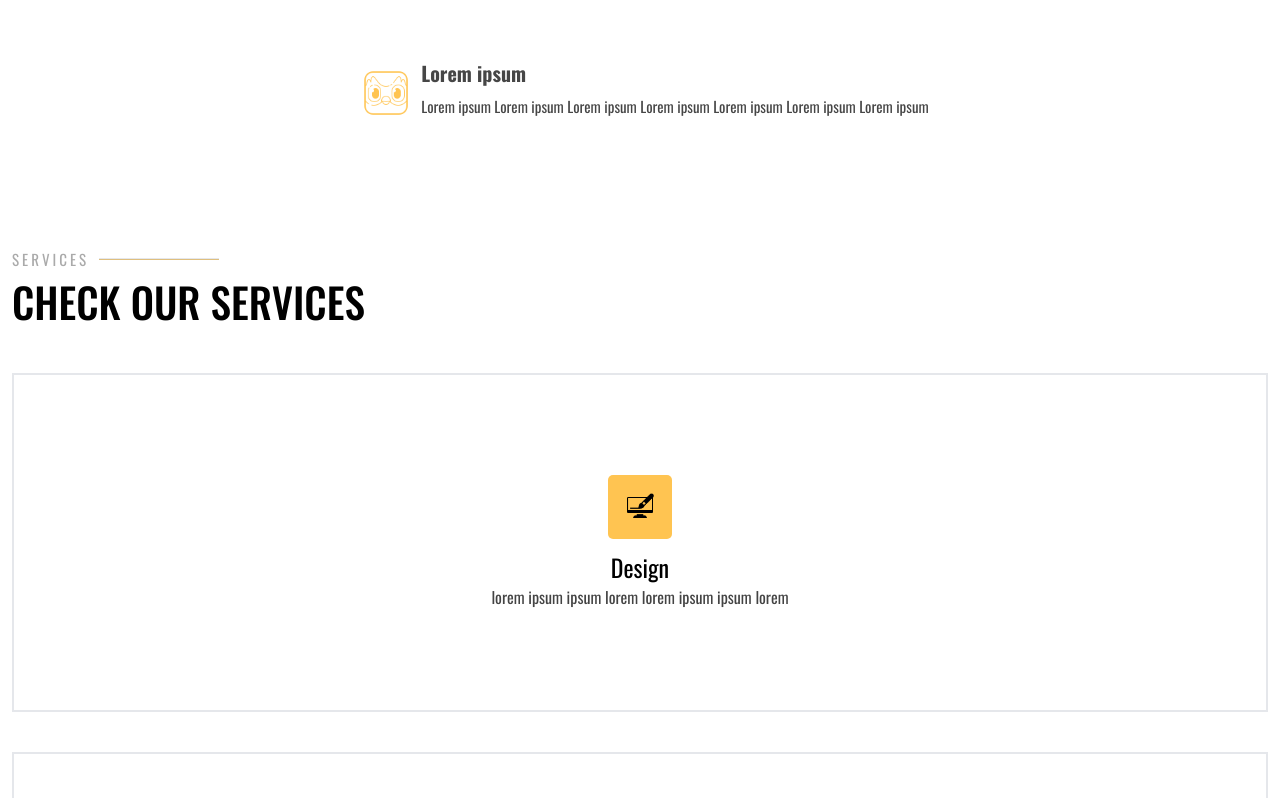
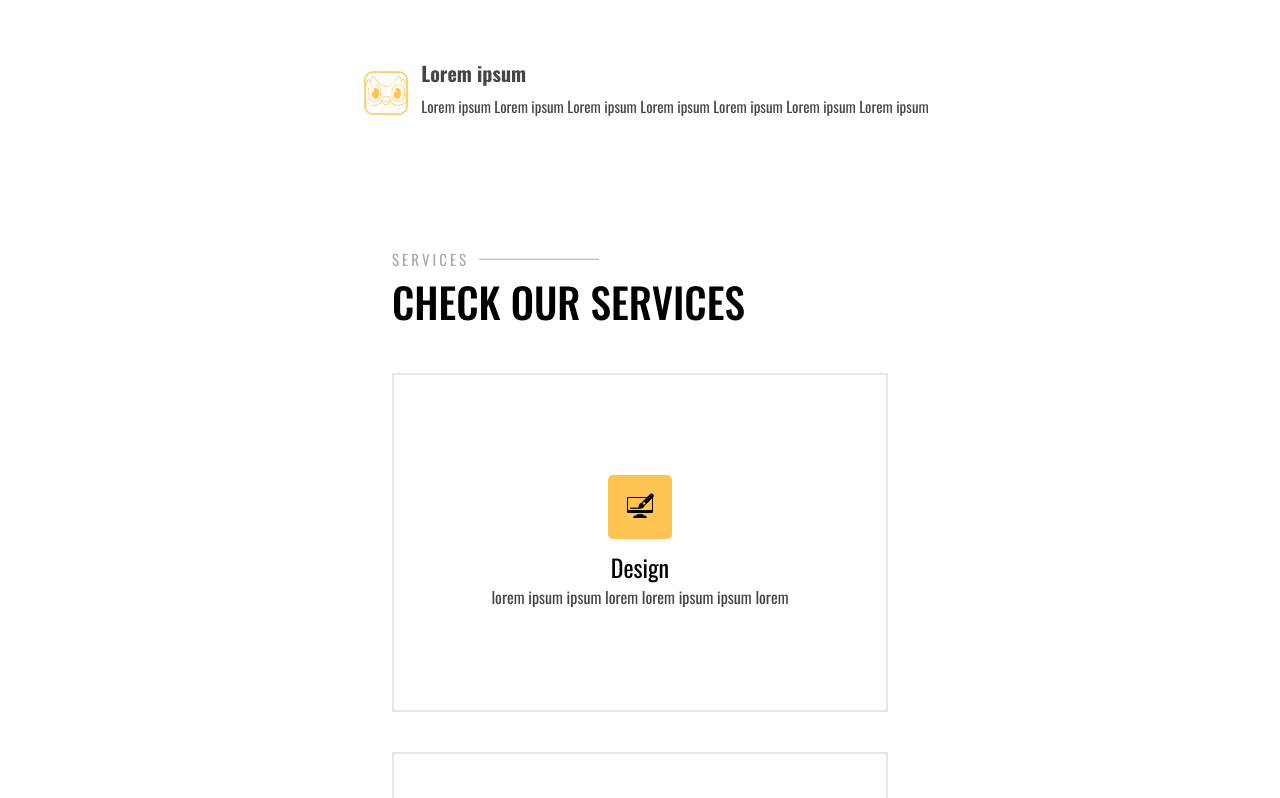
Before and after one commit to webLance24/weblance-portfolio, a React (Vite) app: page / in a window 1280 px wide. Shown: the part 2022-2820 px from the top of the page. Built offline with nearby package versions, Linux system fonts and the light colour scheme.

Commit message:
fix: change serveces page to responsive

```diff
--- a/src/Components/Services.tsx
+++ b/src/Components/Services.tsx
@@ -5,7 +5,7 @@ import back from "../../public/img/icons/back.png";
 function Services() {
   return (
     <div id="services" className="bg-[white]">
-      <div className="bg-[white] pt-[120px] px-[12px]">
+      <div className="bg-[white] pt-[120px] px-[12px] max-w-[520px] m-auto">
         <div className="flex items-center gap-[10px]">
           <h2 className="uppercase text-[#AAAAAA] text-[15px] tracking-[3px]">
             Services
```
